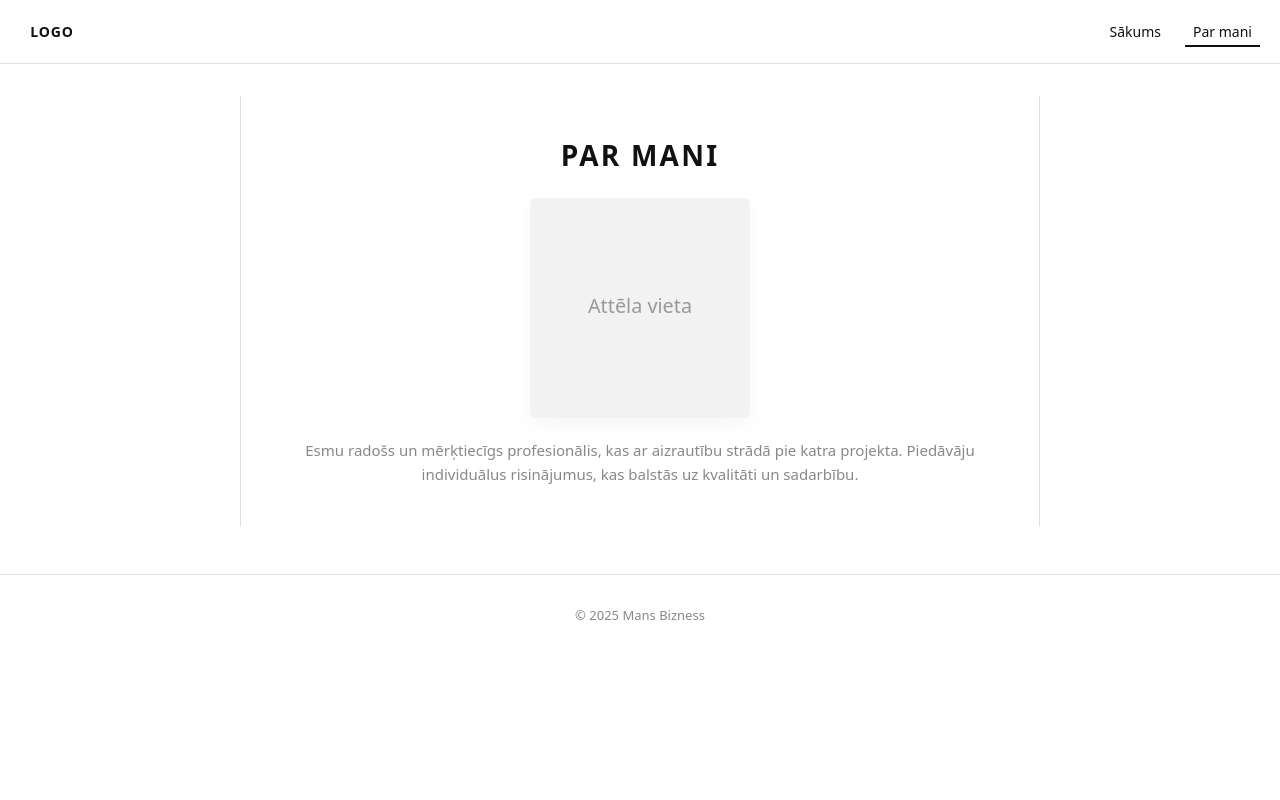
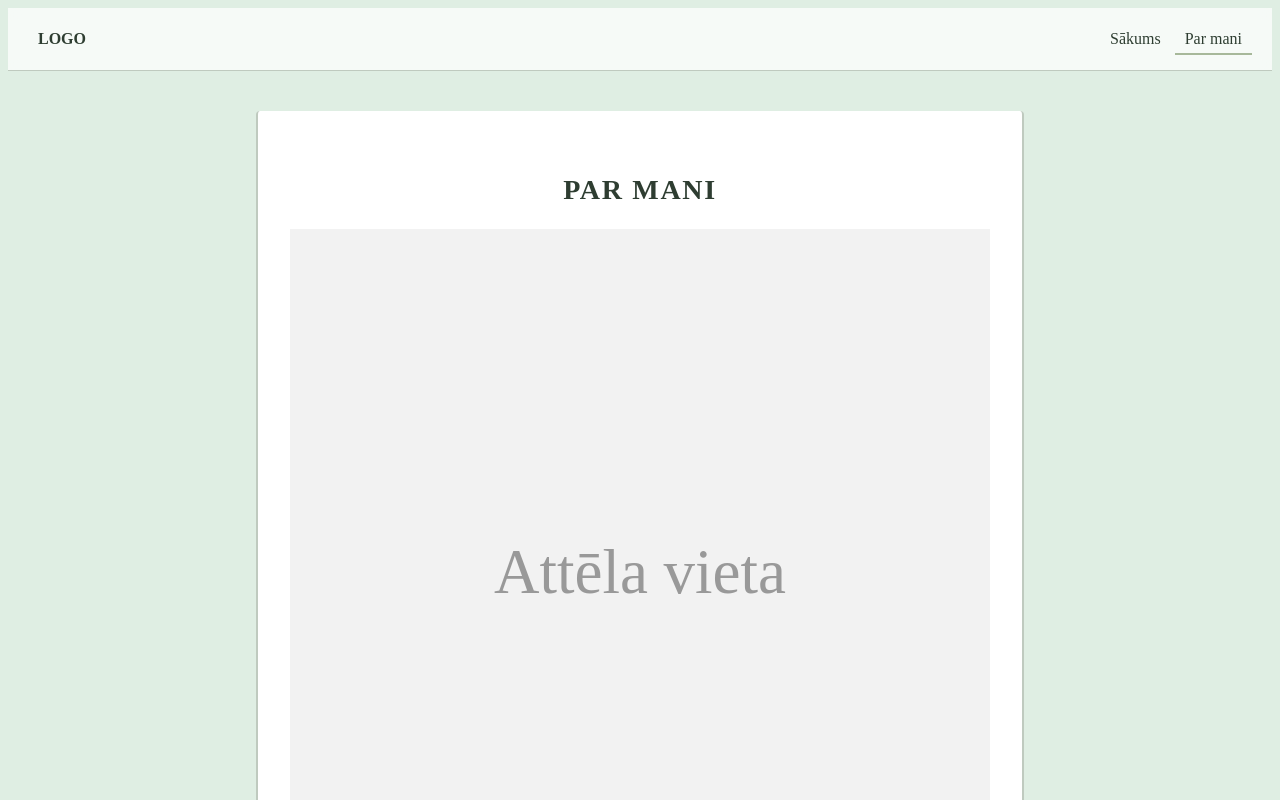
Before and after one commit to abeledidzis-ops/saits, a plain HTML site: page par-mani.html in a window 1280 px wide. Shown: the top 800 px of the page. Drawn offline with Linux system fonts and the light colour scheme.

Commit message:
Update styles.css

```diff
--- a/styles.css
+++ b/styles.css
@@ -1,125 +1,81 @@
-/* Minimālistisks stils */
 :root{
-  --max-width:1000px;
-  --accent:#111;
-  --muted:#888;
-  --gap:24px;
-  --container-padding:20px;
-  --border:#e0e0e0;
-  --bg:#fff;
+  --green-light: #dfeee3;   /* gaiši zaļš */
+  --green-olive: #a7b89a;   /* olīvzaļš */
+  --green-grey: #bfcabf;    /* pelēkzaļš */
+  --green-mint: #cdeee3;    /* mentola zaļš */
+
+  --accent: #2e3d31;        /* tumšāks zaļganpelēks tekstam */
+  --muted: #6f7a72;
+  --border: var(--green-grey);
+
+  --max-width: 900px;
+  --container-padding: 20px;
+  --bg: #ffffff;
 }
 
-*{box-sizing:border-box}
-html,body{height:100%;margin:0;font-family:system-ui,-apple-system,Segoe UI,Roboto,'Helvetica Neue',Arial; background:var(--bg); color:var(--accent); -webkit-font-smoothing:antialiased; -moz-osx-font-smoothing:grayscale;}
+body{
+  background: var(--green-light);
+  color: var(--accent);
+}
 
+/* Header: maigs, minimāls */
 .site-header{
   display:flex;
+  justify-content:space-between;
   align-items:center;
-  justify-content:space-between;
   padding:16px var(--container-padding);
-  border-bottom:1px solid var(--border);
-  position:sticky;
-  top:0;
-  background:linear-gradient(to bottom, rgba(255,255,255,0.95), rgba(255,255,255,0.85));
-  backdrop-filter: blur(4px);
-  z-index:10;
+  border-bottom:1px solid var(--green-grey);
+  background: rgba(255,255,255,0.7);
+  backdrop-filter: blur(6px);
 }
 
+/* Logo – vienkāršs, bez dekoriem */
 .logo{
-  font-weight:700;
-  font-size:14px;
-  letter-spacing:0.06em;
-  padding:6px 8px;
+  font-weight:600;
+  padding:6px 10px;
   border-radius:6px;
-  background:transparent;
-  min-width:64px;
-  text-align:center;
+  color: var(--accent);
 }
 
-.main-nav{
-  display:flex;
-  gap:16px;
-  align-items:center;
-}
-
+/* Navigācija */
 .main-nav .nav-link{
   text-decoration:none;
   color:var(--accent);
-  font-size:14px;
-  padding:6px 8px;
+  padding:6px 10px;
 }
 
 .main-nav .nav-link.current{
-  border-bottom:2px solid var(--accent);
-  padding-bottom:4px;
+  border-bottom:2px solid var(--green-olive);
 }
 
-.container{
-  max-width:var(--max-width);
-  margin:32px auto;
-  padding:0 var(--container-padding);
-}
-
-/* Sākuma lapa */
-.hero{
+/* Saturam – minimālistiska kaste */
+.content-box{
+  max-width:700px;
+  margin:40px auto;
+  padding:40px 32px;
+  background:#ffffff;
+  border-left:2px solid var(--green-grey);
+  border-right:2px solid var(--green-grey);
   text-align:center;
-  padding:80px 20px;
-}
-
-.hero h1{font-size:32px;margin:0 0 12px}
-.hero .lead{color:var(--muted); margin:0;}
-
-/* Par mani kaste ar apmalēm kreisajā un labajā pusē */
-.content-box{
-  max-width:800px;
-  margin:0 auto;
-  padding:40px 48px;
-  /* tikai kreisā un labā apmale redzama */
-  border-left:1px solid var(--border);
-  border-right:1px solid var(--border);
-  text-align:center;
-  background:transparent;
+  border-radius:4px;
 }
 
 .page-title{
   font-size:28px;
-  letter-spacing:0.08em;
-  margin:0 0 24px;
-}
-
-.photo{
-  width:220px;
-  height:220px;
-  margin:0 auto 20px;
-  display:flex;
-  align-items:center;
-  justify-content:center;
-  border-radius:6px;
-  overflow:hidden;
-  box-shadow:0 6px 20px rgba(0,0,0,0.04);
+  letter-spacing:0.06em;
+  color: var(--accent);
 }
 
 .description{
-  color:var(--muted);
+  margin-top:16px;
+  font-size:16px;
+  color: var(--muted);
   line-height:1.6;
-  margin:8px 0 0;
-  font-size:15px;
 }
 
 /* Footer */
 .site-footer{
-  border-top:1px solid var(--border);
   text-align:center;
-  padding:18px 10px;
+  padding:20px;
   color:var(--muted);
-  font-size:13px;
-  margin-top:48px;
 }
-
-/* Responsīvs uzlabojums */
-@media (max-width:600px){
-  .site-header{padding:12px 14px}
-  .hero{padding:48px 12px}
-  .content-box{padding:28px 18px; border-left:0; border-right:0; border-top:1px solid var(--border); border-bottom:1px solid var(--border);}
-  .photo{width:160px;height:160px}
-}
```
